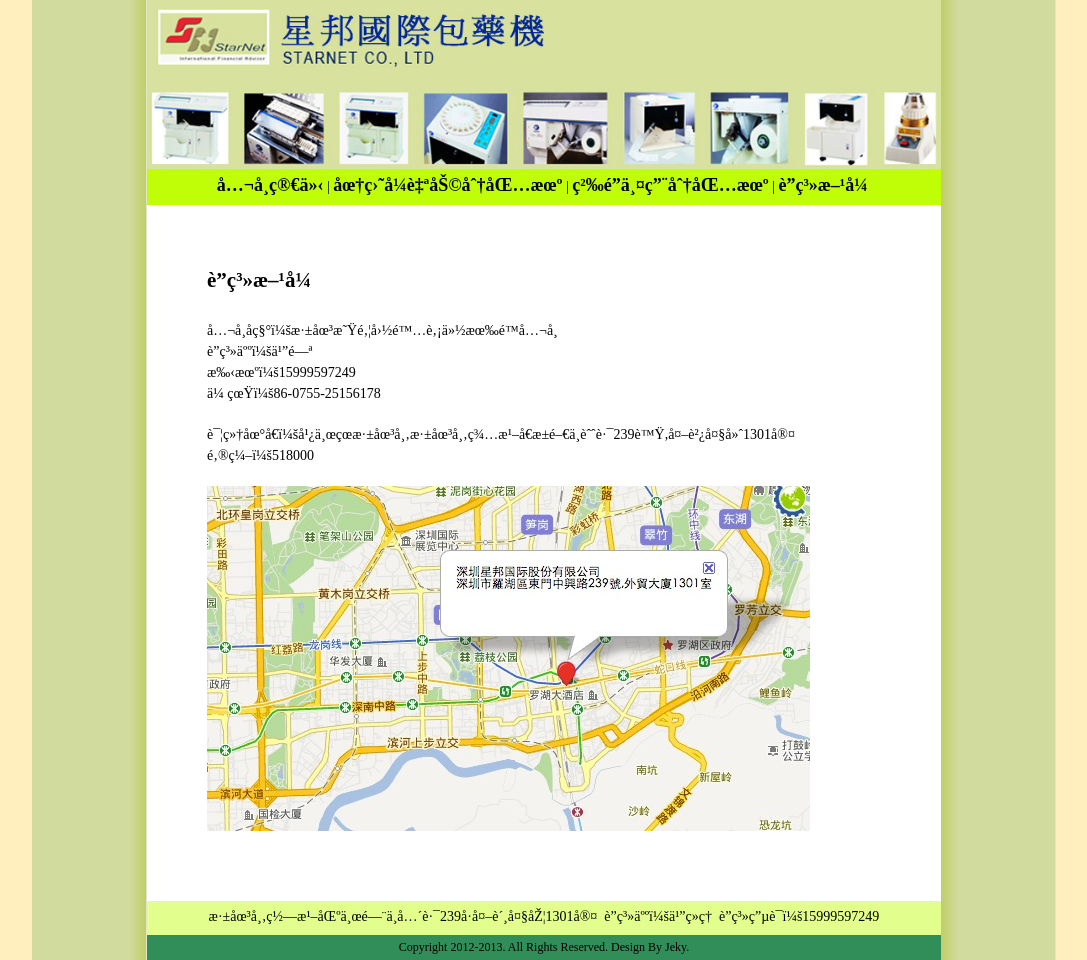
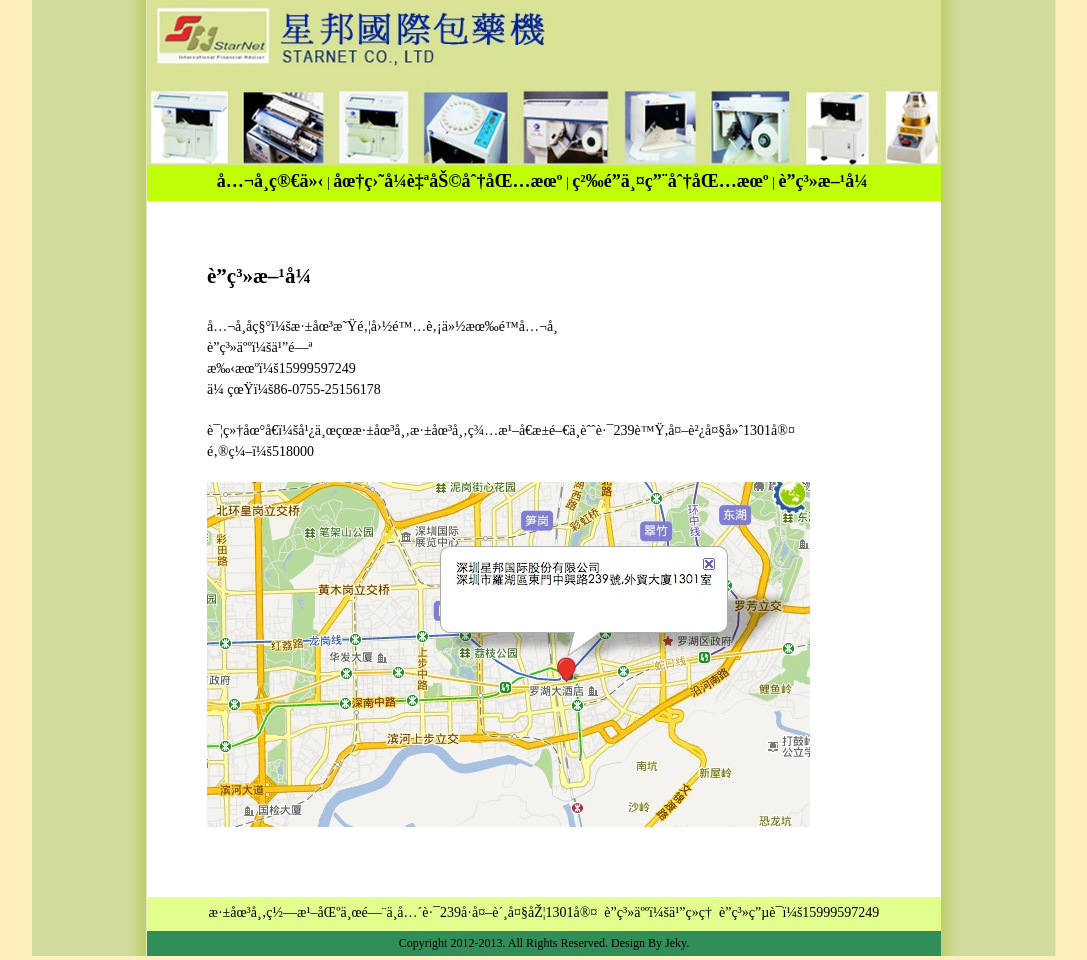
Before and after one commit to jekyzhang/baoyaoji, a plain HTML site: page contact.htm in a window 1280 px wide. Shown: the whole page, without its empty margins (96-1183 px from the left). Drawn offline with Linux system fonts and the light colour scheme.

Commit message:
修改top

```diff
--- a/contact.htm
+++ b/contact.htm
@@ -7,7 +7,7 @@
 <body>
 	<div id="wrapper">
 		<div id="header">
-			<img src="images/top.jpeg" alt="星邦国际包药机/分包机" />
+			<img src="images/top.png" alt="星邦国际包药机/分包机" />
 		</div>
 		<div id="menu">
 			<a href="./">公司简介</a>&nbsp;|
```
Also changed, not shown: index.html (+1 -1 lines), p1.htm (+1 -1 lines), p2.htm (+1 -1 lines), images/top.png (added).
